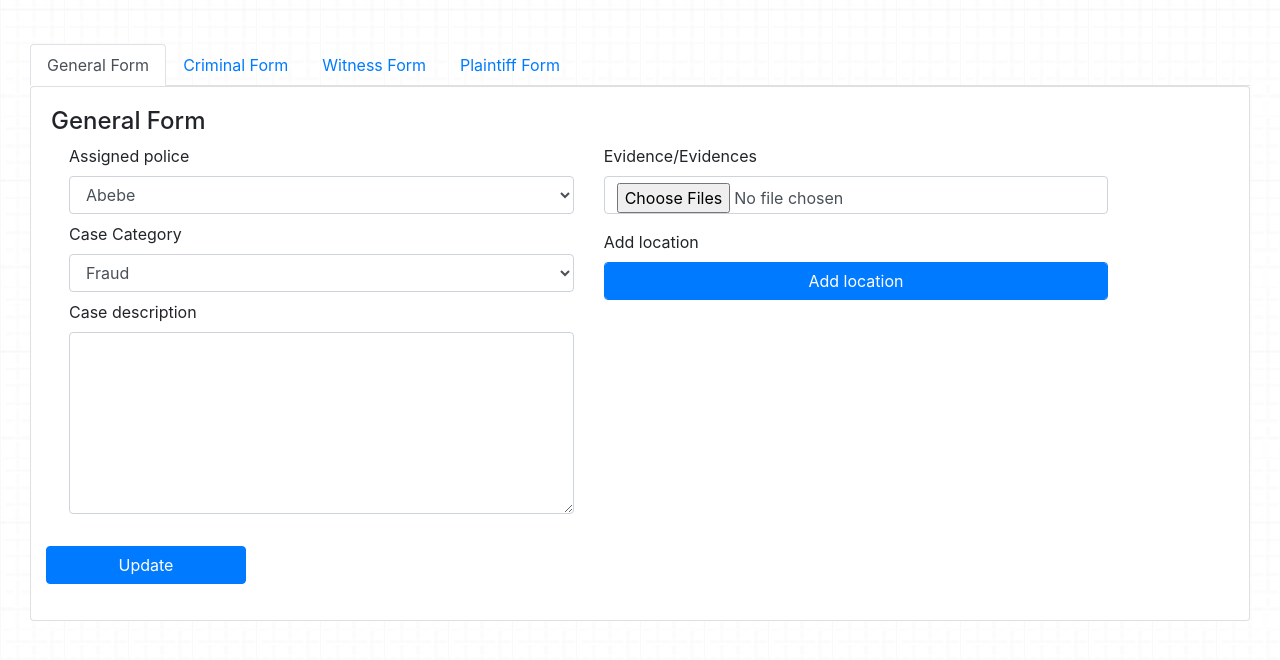
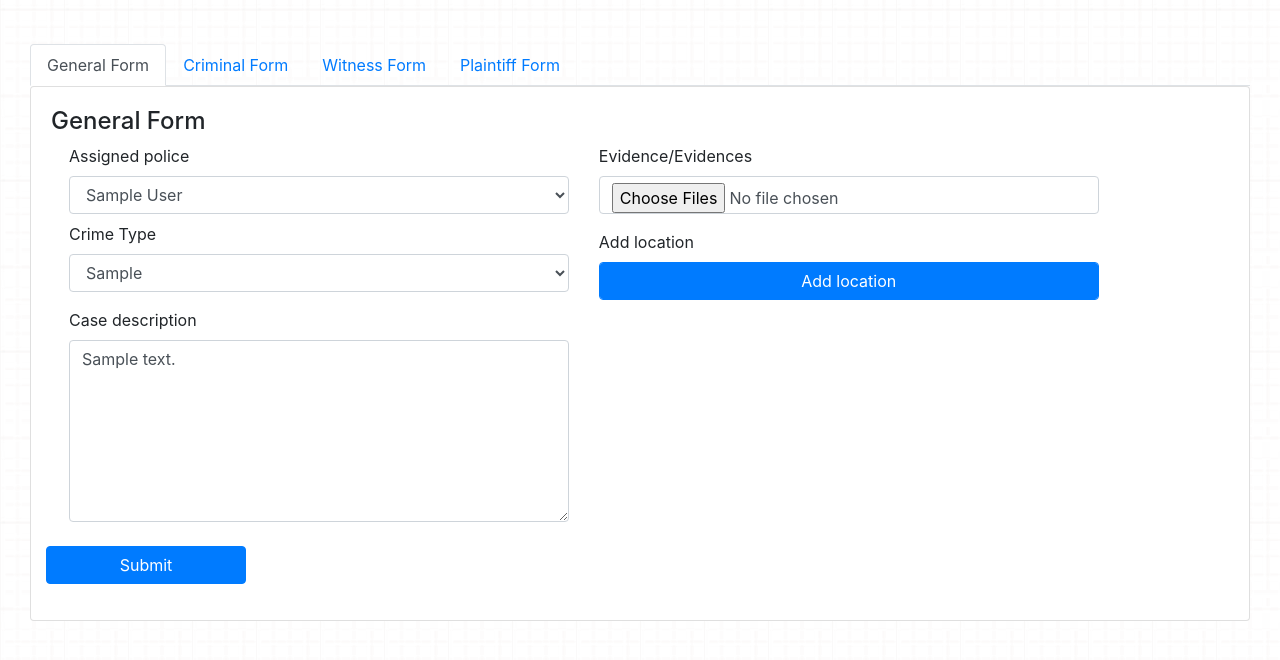
Before and after one commit to tyamlak/crs, a Django app: page /case/1 in a window 1280 px wide. Shown: the part 56-716 px from the top of the page. Run offline with Django 3.2, Linux system fonts and the light colour scheme; tables that the repository leaves empty hold one stand-in row (values such as "Sample post"); some libraries are stand-ins or nearby versions.

Commit message:
edit case form

```diff
--- a/case/templates/case/general_form.html
+++ b/case/templates/case/general_form.html
@@ -7,29 +7,32 @@
         <div class="card-body">
             <h4>General Form</h4>
             <div class="form-row">
-                <form method="POST" enctype="multipart/form-data">
+                <form method="POST" action="/case/edit/{{case_no}}" enctype="multipart/form-data">
                     {% csrf_token %}
                     <div class="row ml-2">
                         <div class="col">
                             <div class="row">
                                 <div class="col">
                                     <label for="fname">Assigned police</label>
-                                    <select class="form-container form-control" name="police" id="police" required>
-                                        <option value="">Abebe</option>
-                                        <option value="">Bekele</option>
+                                    <select class="form-container form-control" name="allowed_polices" id="police" required>
+                                        {% for p in police_list %}
+                                            <option value="{{ p.pk }}">{{ p }}</option>
+                                        {% endfor %}
                                     </select>
                                 </div>
                             </div>
                             <div class="row">
                                 <div class="col-md-12 my-2">
-                                    <label for="category">Case Category</label>
-                                    <select name="category" class="form-control" required>
-                                        <option value="Fraud">Fraud</option>
+                                    <label for="severity">Crime Type</label>
+                                    <select class="form-container form-control" name="crime_type" id="severity" required>
+                                        {% for ct in all_case_types %}
+                                            <option {% if current_case_type == ct.crime %} selected {% endif %}value="{{ ct.pk }}">{{ ct.crime }}</option>
+                                        {% endfor %}
                                     </select>
                                 </div>
-                                <div class="form-group col-md-12">
+                                <div class="form-group col-md-12 my-2">
                                     <label for="description">Case description</label>
-                                    <textarea class="form-control" id="description" rows="7"></textarea>
+                                    <textarea class="form-control" id="description" name="case_description" rows="7">{{ case.description }}</textarea>
                                 </div>
                             </div>
                         </div>
@@ -44,13 +47,14 @@
                                     <input type="button" onclick="displayModalMap()" class="btn btn-primary form-control" data-toggle="modal"
                                         data-target="#locationModal" value="Add location">
                                 </div>
+
                             </div>
                         </div>
                     </div>
-                    <button class="mx-auto btn btn-primary mt-3" id="submit_Gbtn" style="width: 200px;">Update</button>
+                    <button class="mx-auto btn btn-primary mt-3" id="submit_Cbtn" style="width: 200px;">Submit</button>
+                    {% include "case/map_modal.html" %}
                 </form>
             </div>
         </div>
     </div>
 </div>
-{% include "case/map_modal.html" %}
```
